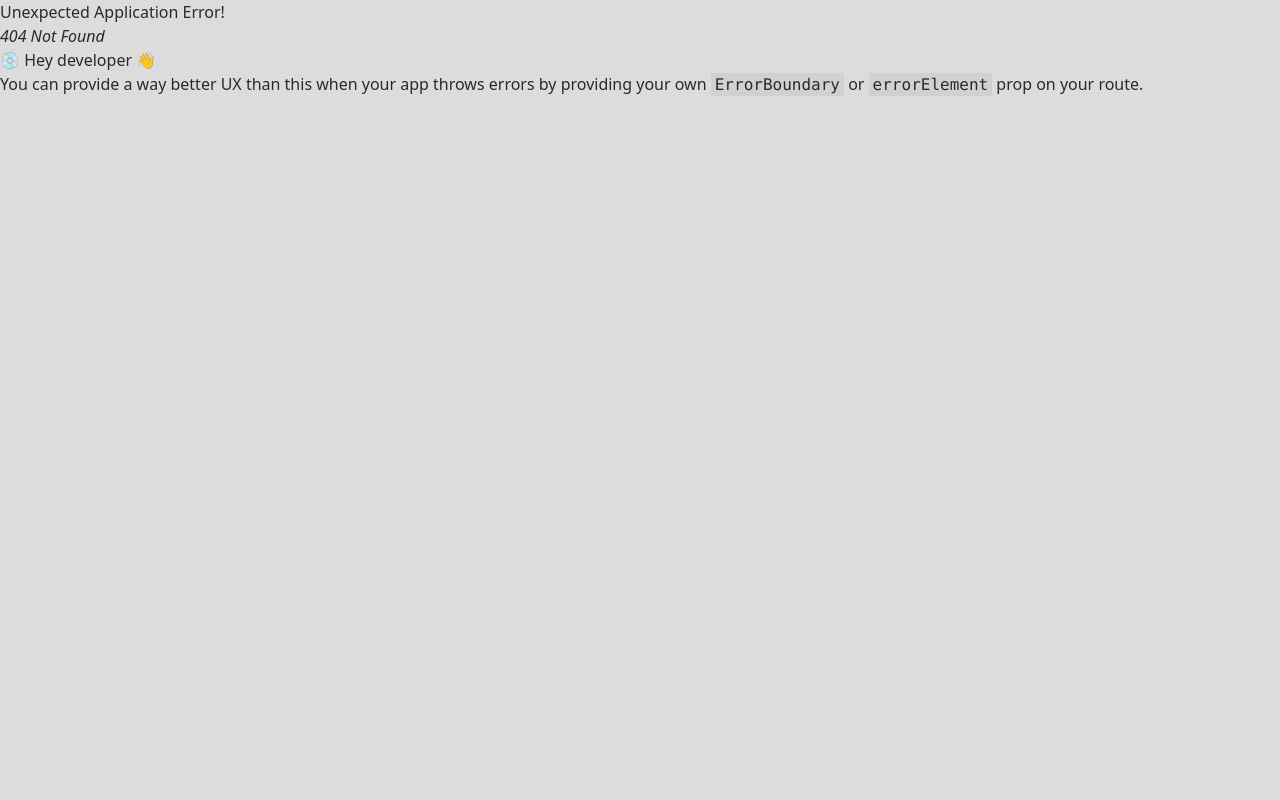
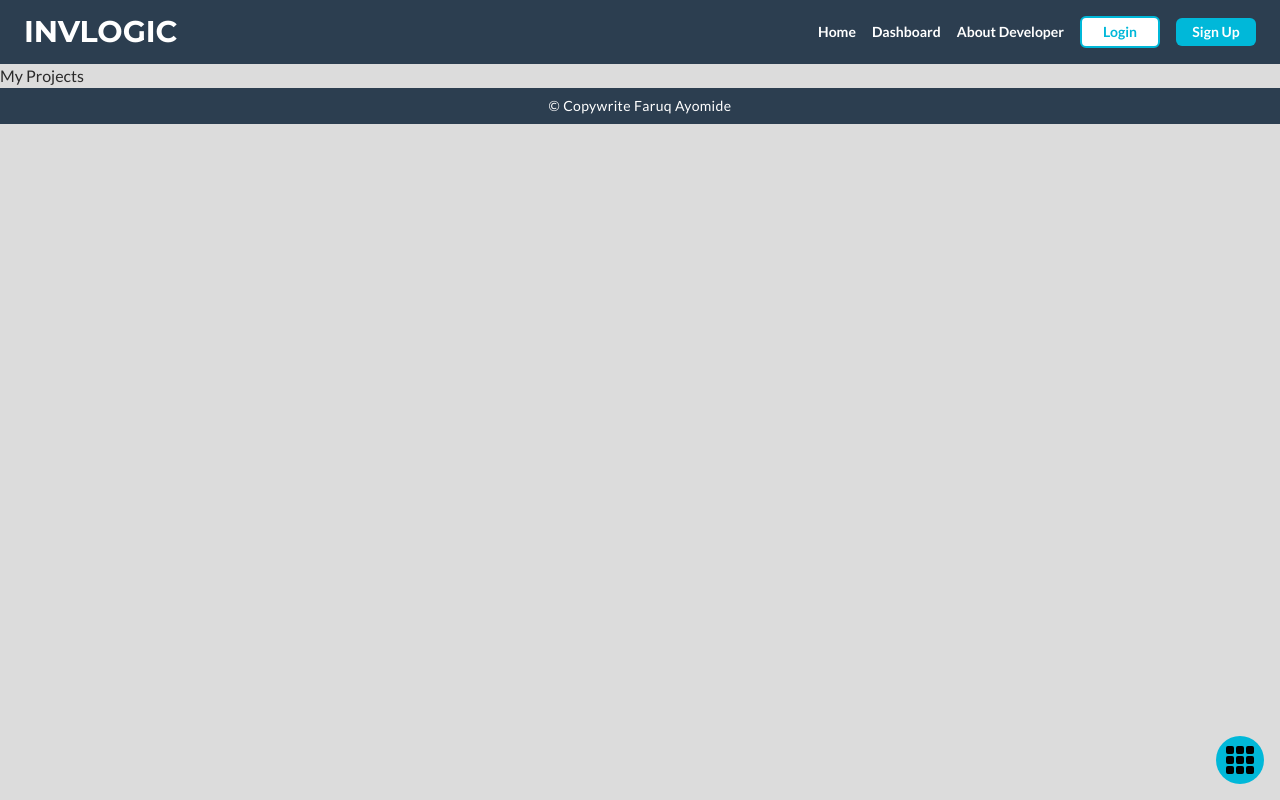
Before and after one commit to faruqonaayo/invlogic-frontend, a React (Vite) app: page /dashboard/myprojects in a window 1280 px wide. Before the commit this address had no page. Built offline with nearby package versions, Linux system fonts and the light colour scheme.

Commit message:
Complete the dashboard menu design and functionalities

```diff
--- a/src/App.jsx
+++ b/src/App.jsx
@@ -3,6 +3,9 @@ import AuthPage from "./features/authentication/AuthPage";
 import { action as authAction } from "./features/authentication/AuthPage";
 import AppLayout from "./ui/AppLayout/AppLayout";
 import Home from "./ui/Home/Home";
+import Dashboard from "./features/project/Dashboard";
+import MyProjectsPage from "./features/project/MyProjectsPage";
+import CreateNewProject from "./features/project/CreateNewProject";
 
 const router = createBrowserRouter([
   {
@@ -18,6 +21,25 @@ const router = createBrowserRouter([
         element: <AuthPage />,
         action: authAction,
       },
+      {
+        path: "/dashboard",
+        element: <Dashboard />,
+        children: [
+          {
+            path: "/dashboard/project/new",
+            element: <CreateNewProject />,
+          },
+          {
+            index: true,
+            path: "/dashboard/myprojects",
+            element: <MyProjectsPage />,
+          },
+          // {
+          //   path: "/dashboard/myprojects/favorites",
+          //   element: <MyProjectsPage />,
+          // },
+        ],
+      },
     ],
   },
 ]);
--- /dev/null
+++ b/src/features/project/CreateNewProject.jsx
@@ -0,0 +1,3 @@
+export default function CreateNewProject() {
+  return <h1>Create new project</h1>;
+}
--- /dev/null
+++ b/src/features/project/Dashboard.jsx
@@ -0,0 +1,25 @@
+import { useState } from "react";
+import { Outlet } from "react-router-dom";
+import DashboardMenu from "./DashboardMenu";
+import DashboardMenuButton from "./DashboardMenuButton";
+
+export default function Dashboard() {
+  const [showDashboardMenu, setShowDashbordMenu] = useState(false);
+
+  function handleToggleDashboardMenu() {
+    setShowDashbordMenu(!showDashboardMenu);
+  }
+
+  return (
+    <div>
+      <DashboardMenu
+        setShowDashbordMenu={setShowDashbordMenu}
+        showDashboardMenu={showDashboardMenu}
+      />
+
+      <DashboardMenuButton onClickFunc={handleToggleDashboardMenu} />
+
+      <Outlet />
+    </div>
+  );
+}
--- /dev/null
+++ b/src/features/project/DashboardMenu.jsx
@@ -0,0 +1,61 @@
+import { useNavigate } from "react-router-dom";
+
+export default function DashboardMenu({
+  setShowDashbordMenu,
+  showDashboardMenu,
+}) {
+  const navigate = useNavigate();
+
+  return (
+    <div
+      className={`absolute ${showDashboardMenu ? "left-0 top-[64px]" : "left-[-100%] top-[500px]"} h-[100dvh] w-full bg-black/60 py-4 backdrop-blur-sm transition-all`}
+    >
+      <ul className="flex h-full w-full flex-col items-center justify-center gap-4 text-[#00B8D9]">
+        <li>
+          <button
+            className="w-48 cursor-pointer rounded-full border-2 border-[#00B8D9] bg-[#00B8D9] p-2 text-center text-sm font-semibold tracking-wide text-white"
+            onClick={() => {
+              setShowDashbordMenu(false);
+              navigate("/dashboard/project/new");
+            }}
+          >
+            Create New Project
+          </button>
+        </li>
+        <li>
+          <button
+            className="w-48 cursor-pointer rounded-full border-2 border-[#00B8D9] bg-white p-2 text-center text-sm font-semibold tracking-wide text-[#00B8D9]"
+            onClick={() => {
+              setShowDashbordMenu(false);
+              navigate("/dashboard/myprojects");
+            }}
+          >
+            My Projects
+          </button>
+        </li>
+        <li>
+          <button
+            className="w-48 cursor-pointer rounded-full border-2 border-[#00B8D9] bg-white p-2 text-center text-sm font-semibold tracking-wide text-[#00B8D9]"
+            onClick={() => {
+              setShowDashbordMenu(false);
+              navigate("/dashboard/myprojects/favorites");
+            }}
+          >
+            Favorite Projects
+          </button>
+        </li>
+        <li>
+          <button
+            className="w-48 cursor-pointer rounded-full border-2 border-[#00B8D9] bg-white p-2 text-center text-sm font-semibold tracking-wide text-[#00B8D9]"
+            onClick={() => {
+              setShowDashbordMenu(false);
+              navigate("/dashboard/profile");
+            }}
+          >
+            My Profile
+          </button>
+        </li>
+      </ul>
+    </div>
+  );
+}
--- /dev/null
+++ b/src/features/project/DashboardMenuButton.jsx
@@ -0,0 +1,10 @@
+export default function DashboardMenuButton({ onClickFunc }) {
+  return (
+    <div
+      className="fixed bottom-4 right-4 flex cursor-pointer items-center justify-center rounded-full bg-[#00B8D9] p-2 transition-all hover:bg-orange-500"
+      onClick={onClickFunc}
+    >
+      <img src="/grid.svg" alt="Grid Icon" className="h-8 w-8" />
+    </div>
+  );
+}
--- /dev/null
+++ b/src/features/project/MyProjectsPage.jsx
@@ -0,0 +1,3 @@
+export default function MyProjectsPage() {
+  return <h1>My Projects</h1>;
+}
--- a/src/ui/AppLayout/AppLayout.jsx
+++ b/src/ui/AppLayout/AppLayout.jsx
@@ -11,7 +11,9 @@ export default function AppLayout() {
         <Outlet />
       </main>
       <footer className="w-full bg-[#2C3E50] py-2 text-center text-sm">
-        <span className="text-white">&copy; Copywrite Faruq Ayomide</span>
+        <span className="tracking-wide text-white">
+          &copy; Copywrite Faruq Ayomide
+        </span>
       </footer>
     </div>
   );
--- a/src/ui/AppLayout/DesktopMenu.jsx
+++ b/src/ui/AppLayout/DesktopMenu.jsx
@@ -9,7 +9,7 @@ export default function DesktopMenu() {
         <NavLink to="/">Home</NavLink>
       </li>
       <li className="hover:text-[#00B8D9]">
-        <NavLink to="/">Dashboard</NavLink>
+        <NavLink to="/dashboard">Dashboard</NavLink>
       </li>
       <li className="hover:text-[#00B8D9]">
         <NavLink to="/">About Developer</NavLink>
--- a/src/ui/AppLayout/Navigation.jsx
+++ b/src/ui/AppLayout/Navigation.jsx
@@ -22,7 +22,7 @@ export default function Navigation() {
           </NavLink>
         </li>
         <li className="">
-          <NavLink to="/" onClick={() => setShowMobileMenu(false)}>
+          <NavLink to="/dashboard" onClick={() => setShowMobileMenu(false)}>
             Dashboard
           </NavLink>
         </li>
```
Also changed, not shown: public/grid.svg (added).
